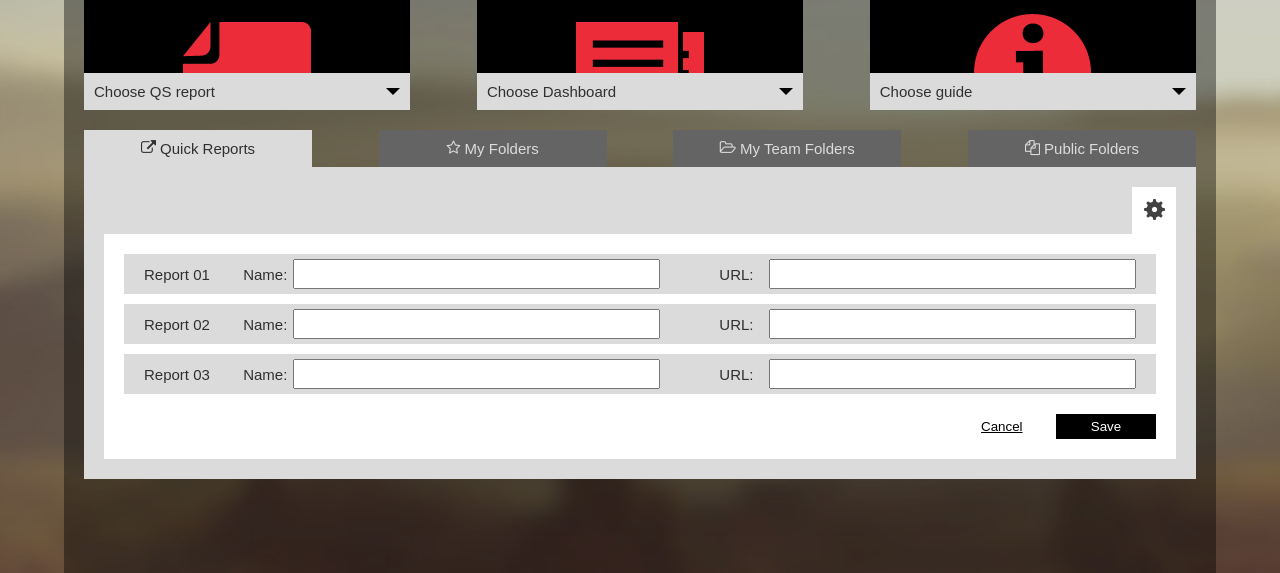
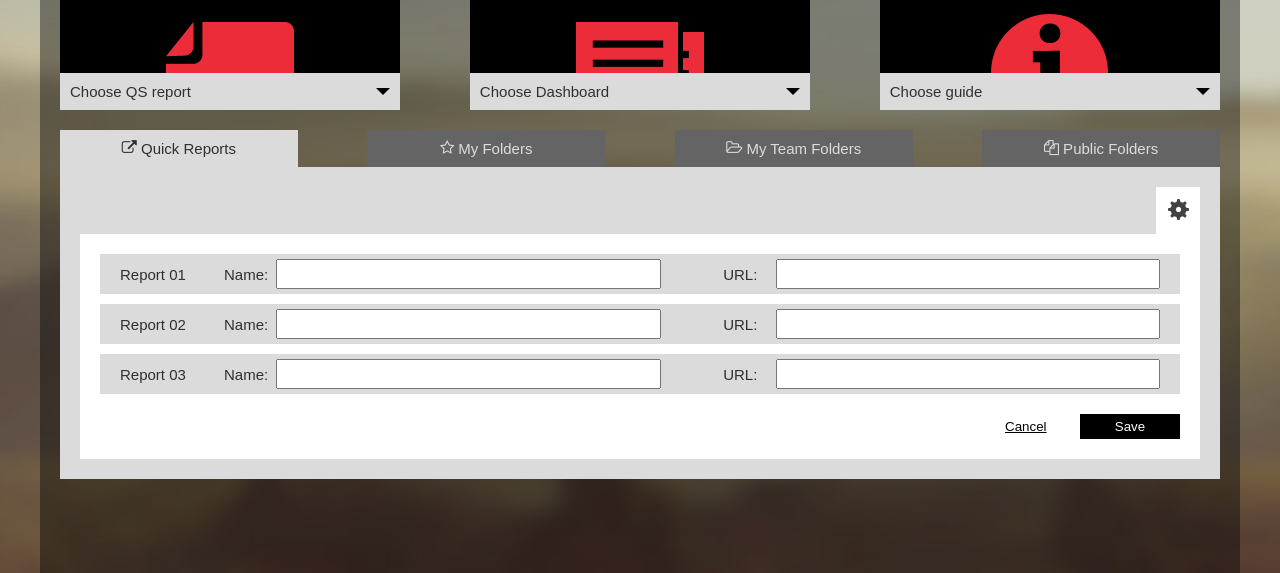
Before and after one commit to poja/webapp, a plain HTML site: page index.html in a window 1280 px wide. Shown: the part 227-800 px from the top of the page. Drawn offline with Linux system fonts and the light colour scheme.

Commit message:
Compatability with Firefox, IE 10+
* Changed unsupported 'includes' function call to: UTILS.includes
* Changed unsupported element.remove() function call to: element.parentElement.removeChild(element)
* Minor CSS changes

```diff
--- a/css/main.scss
+++ b/css/main.scss
@@ -14,7 +14,7 @@ $c-font-gray: #303030;
 
 $s-font-default: 1.5rem;
 
-$w-content-large: 1000px;
+$w-content-large: 1200px;
 $p-content: 2rem;
 
 $h-header: 6rem;
@@ -95,8 +95,8 @@ body {
 }
 
 .Section-content {
-	width: 90%;
-	// max-width: $w-content-large;
+	display: block;
+	max-width: $w-content-large;
 	box-sizing: border-box;
 	padding: $p-content;
 	margin: 0 auto;
--- a/js/main.js
+++ b/js/main.js
@@ -107,7 +107,7 @@ var webapp = (function (UTILS, document, templateManager, hashService, settingsM
 		var tabIds = tabControllers.map(function (contr) {
 			return contr.tabId;
 		});
-		if (!tabIds.includes(newHash)) return;
+		if (!UTILS.includes(tabIds, newHash)) return;
 
 		tabControllers.forEach(function (controller) {
 			if (controller.tabId === newHash)
@@ -199,6 +199,10 @@ var webapp = (function (UTILS, document, templateManager, hashService, settingsM
 			element.querySelector('p').textContent = errorDesc;
 		}
 
+		// Clean Start
+		UTILS.forEach(this.tab.querySelectorAll('.SanitizedInput'), function (input) {
+			input.classList.remove('hasError');
+		});
 		var allRowsEmpty = true;
 
 		var rows = this.tab.querySelectorAll('.SiteRow');
@@ -217,7 +221,6 @@ var webapp = (function (UTILS, document, templateManager, hashService, settingsM
 			if (name != '' || url != '')
 				allRowsEmpty = false;
 		});
-
 		if (allRowsEmpty)
 			setError(
 				this.tab.querySelector('.SanitizedInput'),
@@ -300,7 +303,7 @@ var webapp = (function (UTILS, document, templateManager, hashService, settingsM
 		return ans;
 	};
 	TabController.prototype.changeMode = function (newMode) {
-		if (!this.MODES.includes(newMode)) throw Error('No such mode');
+		if (!UTILS.includes(this.MODES, newMode)) throw Error('No such mode');
 
 		var tab = this.tab;
 		this.MODES.forEach(function (mode) {
--- a/js/plugins.js
+++ b/js/plugins.js
@@ -114,10 +114,11 @@ var UTILS = (function () {
 	 * @return {boolean}
 	 */
 	function includes(array, element) {
+		var ans = false;
 		array.forEach(function (el) {
-			if (el == element) return true;
+			if (el == element) ans = true;
 		});
-		return false;
+		return ans;
 	}
 
 	/**
@@ -157,7 +158,7 @@ var templateManager = (function(UTILS, document) {
 		UTILS.forEach(templatedElements, function (el) {
 			var name = el.getAttribute('template');
 			templates[name] = el;
-			el.remove();
+			el.parentElement.removeChild(el);
 		});
 	}
 
```
Also changed, not shown: css/main.css, 1 other file.
